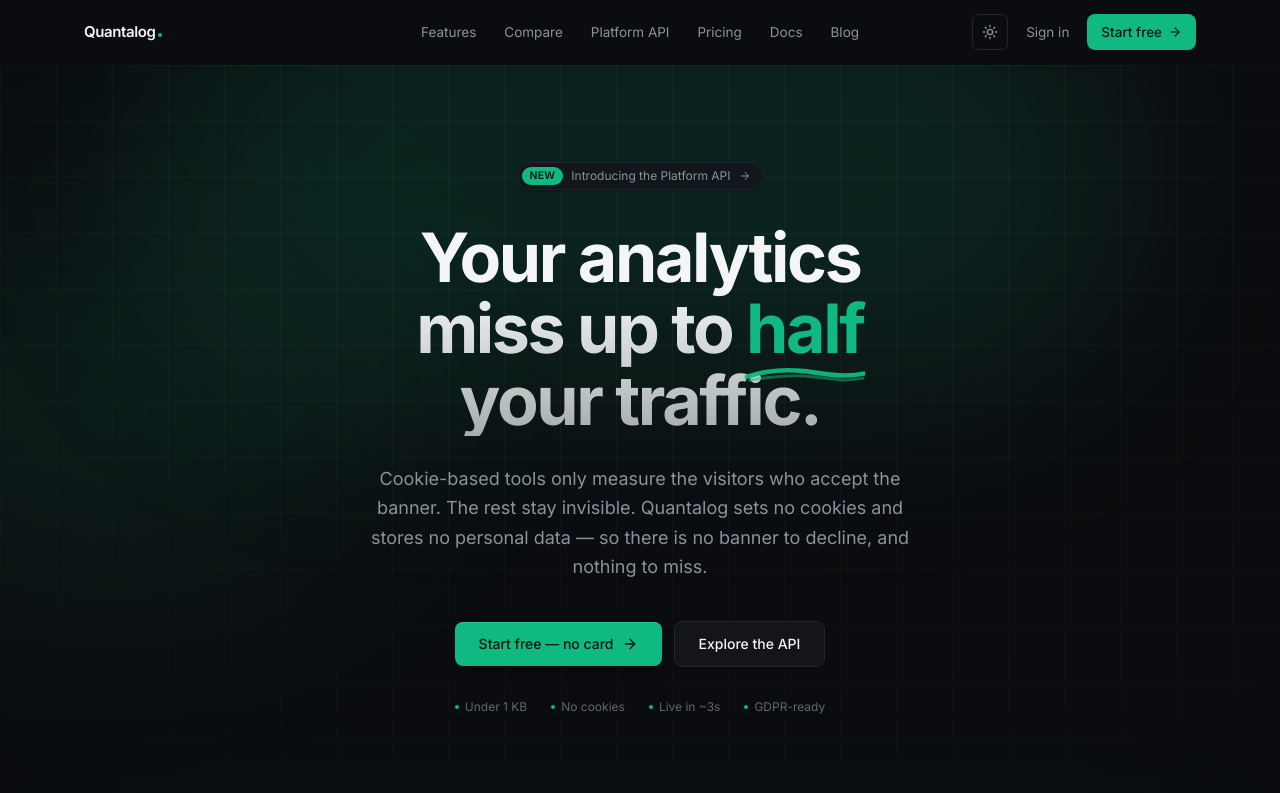
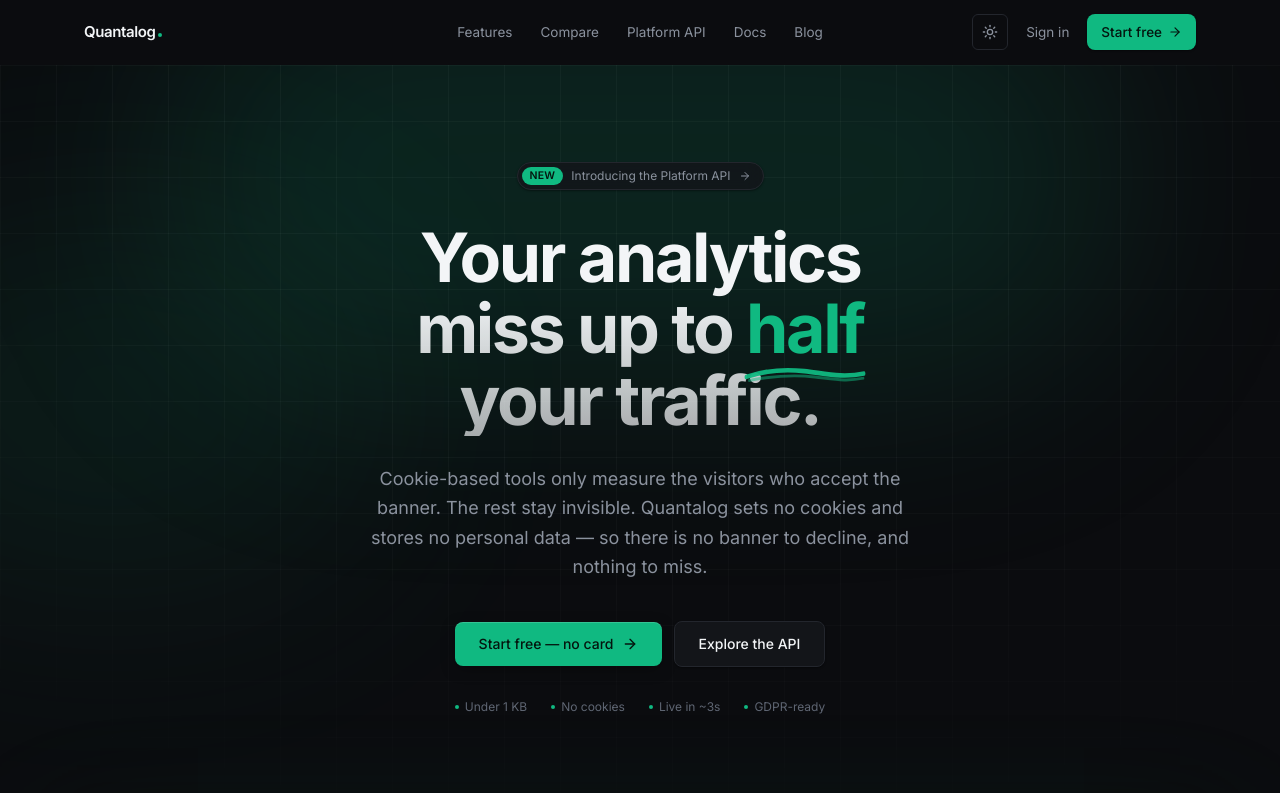
Before and after one commit to daorbit/quantalog-lp, a Next.js app: page / in a window 1280 px wide. Shown: the top 793 px of the page. Built offline with nearby package versions, Linux system fonts and the light colour scheme.

Commit message:
remove footer

```diff
--- a/src/app/page.tsx
+++ b/src/app/page.tsx
@@ -54,7 +54,7 @@ export default function HomePage() {
       <HowItWorks />
       <Compare />
       <Platform />
-      <Pricing />
+      {/* <Pricing /> */}
       <Faq />
       <Cta />
     </>
--- a/src/lib/site.ts
+++ b/src/lib/site.ts
@@ -20,7 +20,7 @@ export const nav = [
   { href: "/#features", label: "Features" },
   { href: "/#compare", label: "Compare" },
   { href: "/#platform", label: "Platform API" },
-  { href: "/#pricing", label: "Pricing" },
+  // { href: "/#pricing", label: "Pricing" },
   { href: "/docs", label: "Docs" },
   { href: "/blog", label: "Blog" },
 ] as const;
```
